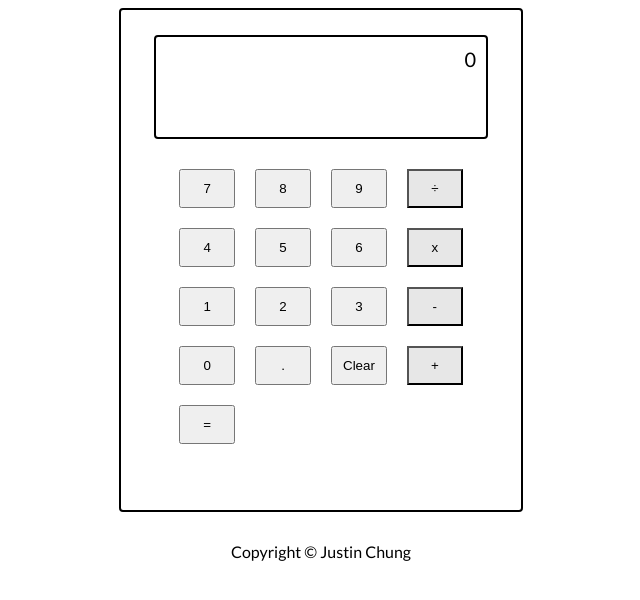
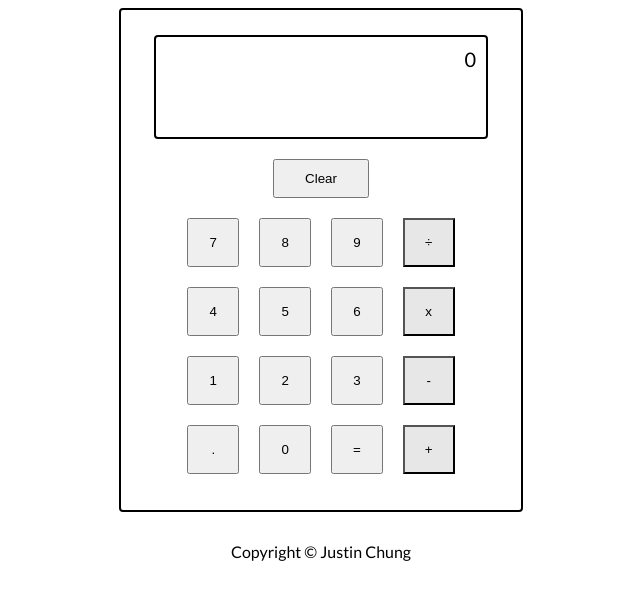
Before and after one commit to justinc0251/calculator, a plain HTML site: page index.html in a window 1280 px wide. Shown: the part 76-676 px from the top of the page, without its empty margins (319-959 px from the left). Drawn offline with Linux system fonts and the light colour scheme.

Commit message:
Fixed layout

```diff
--- a/index.html
+++ b/index.html
@@ -8,32 +8,31 @@
   <body>
     <div class="header"><h1>Calculator</h1></div>
     <div class="main">
-      <div id="container">
+      <div id="calculator-container">
         <div id="display">
-            <div id="display-text">0</div>
+          <div id="display-text">0</div>
         </div>
+        <button id="clear-button">Clear</button>
         <div id="buttons">
           <button class="btn">7</button>
           <button class="btn">8</button>
           <button class="btn">9</button>
-          <button class = "operator" class="btn">÷</button>
+          <button class="operator" class="btn">÷</button>
 
           <button class="btn">4</button>
           <button class="btn">5</button>
           <button class="btn">6</button>
-          <button class = "operator" class="btn">x</button>
+          <button class="operator" class="btn">x</button>
 
           <button class="btn">1</button>
           <button class="btn">2</button>
           <button class="btn">3</button>
-          <button class = "operator" class="btn">-</button>
+          <button class="operator" class="btn">-</button>
 
+          <button class="btn">.</button>
           <button class="btn">0</button>
-          <button class="btn">.</button>
-          <button class="btn">Clear</button>
-          <button class = "operator" class="btn">+</button>
-
           <button class="btn">=</button>
+          <button class="operator" class="btn">+</button>
         </div>
       </div>
     </div>
--- a/script.js
+++ b/script.js
@@ -0,0 +1 @@
+const displayText = document.getElementById("display-text");
--- a/styles.css
+++ b/styles.css
@@ -18,7 +18,7 @@ body {
   gap: 30px;
 }
 
-#container {
+#calculator-container {
   display: flex;
   flex-direction: column;
   align-items: center;
@@ -26,7 +26,7 @@ body {
   border-radius: 4px;
   height: 500px;
   width: 400px;
-  gap: 30px;
+  gap: 20px;
 }
 
 #display {
@@ -44,14 +44,18 @@ body {
   margin: 10px 10px;
 }
 
+#clear-button {
+  padding: 10px 30px;
+}
+
 #buttons {
   display: grid;
   grid-template-columns: repeat(4, 1fr);
   gap: 20px;
 }
 
-button {
-  padding: 10px;
+.btn {
+  padding: 15px 20px;
 }
 
 .footer {
```
